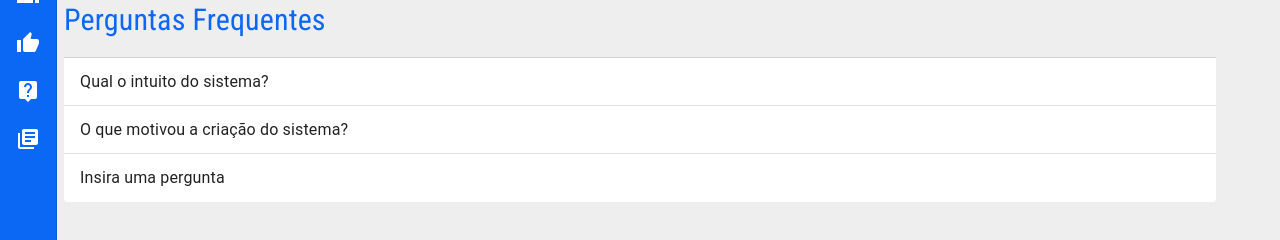
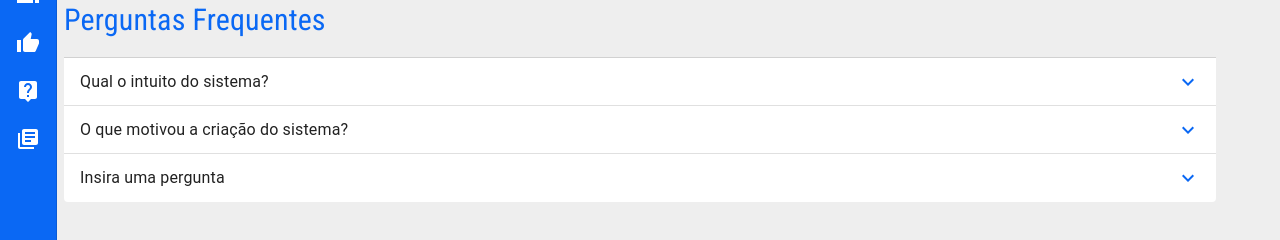
Before and after one commit to Rafael-doctom/opr-front, a React (Create React App) app: page /faq in a window 1280 px wide. Shown: the part 121-361 px from the top of the page. Built offline with nearby package versions, Linux system fonts and the light colour scheme.

Commit message:
fixing icon color

```diff
--- a/src/pages/FAQ/index.js
+++ b/src/pages/FAQ/index.js
@@ -10,6 +10,7 @@ import {
 import ExpandMoreIcon from "@mui/icons-material/ExpandMore";
 
 import "./styles.css";
+import { red } from "@material-ui/core/colors";
 
 export default function FAQ() {
   return (
@@ -20,7 +21,7 @@ export default function FAQ() {
           <div className="faq_title"> Perguntas Frequentes</div>
         <Accordion>
           <AccordionSummary
-            expandIcon={<ExpandMoreIcon />}
+            expandIcon={<ExpandMoreIcon style={{color:"#0A68F4"}} />}
           >
             <Typography>Qual o intuito do sistema?</Typography>
           </AccordionSummary>
@@ -32,7 +33,7 @@ export default function FAQ() {
         </Accordion>
         <Accordion>
           <AccordionSummary
-            expandIcon={<ExpandMoreIcon />}
+            expandIcon={<ExpandMoreIcon style={{color:"#0A68F4"}}/>}
           >
             <Typography>O que motivou a criação do sistema?</Typography>
           </AccordionSummary>
@@ -44,13 +45,13 @@ export default function FAQ() {
         </Accordion>
         <Accordion>
           <AccordionSummary
-            expandIcon={<ExpandMoreIcon />}
+            expandIcon={<ExpandMoreIcon style={{color:"#0A68F4"}}/>}
           >
             <Typography>Insira uma pergunta</Typography>
           </AccordionSummary>
           <AccordionDetails>
             <Typography>
-            resposta aqui :)
+            resposta aqui
             </Typography>
           </AccordionDetails>
         </Accordion>
```
Also changed, not shown: src/pages/FAQ/styles.css (line endings or trailing spaces).
